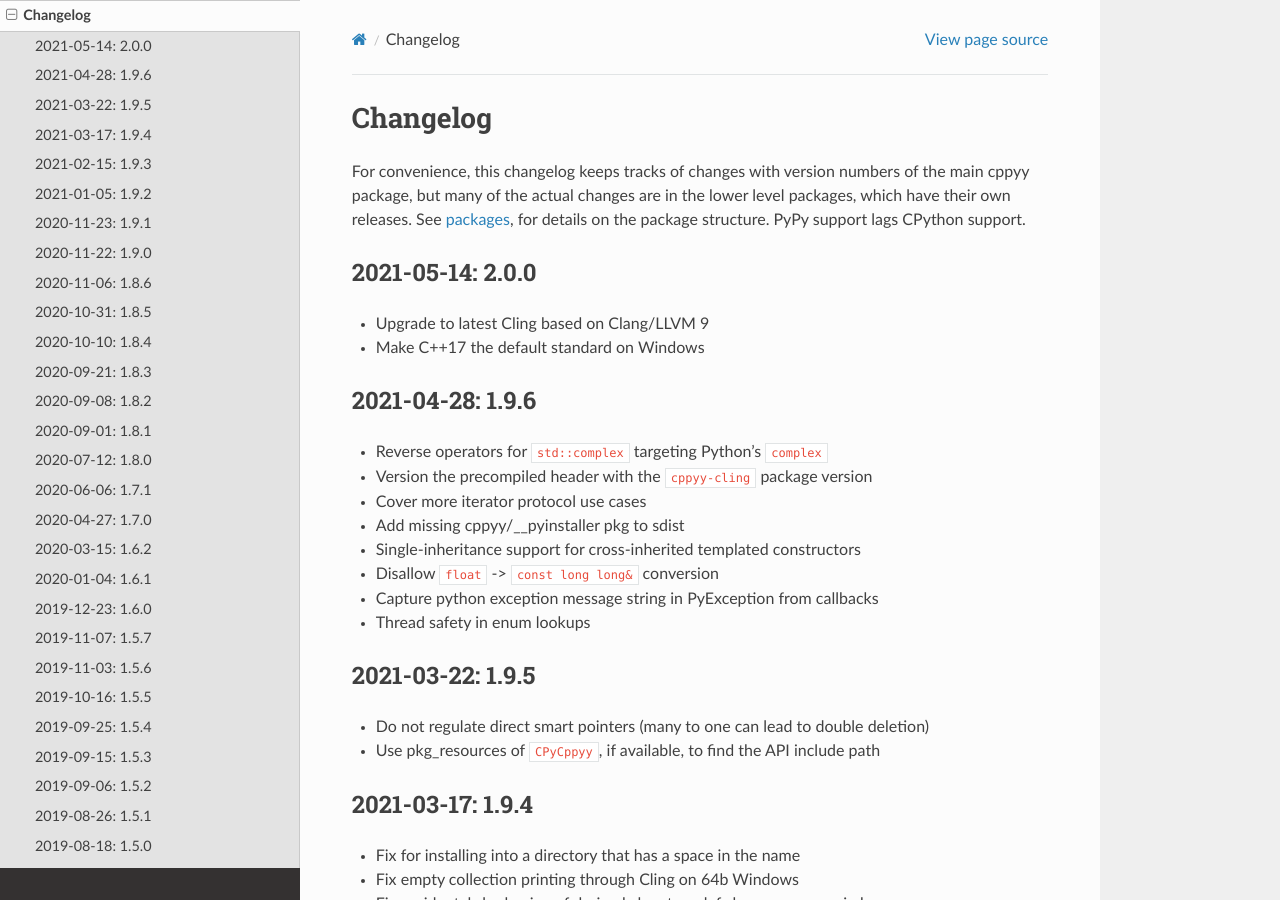
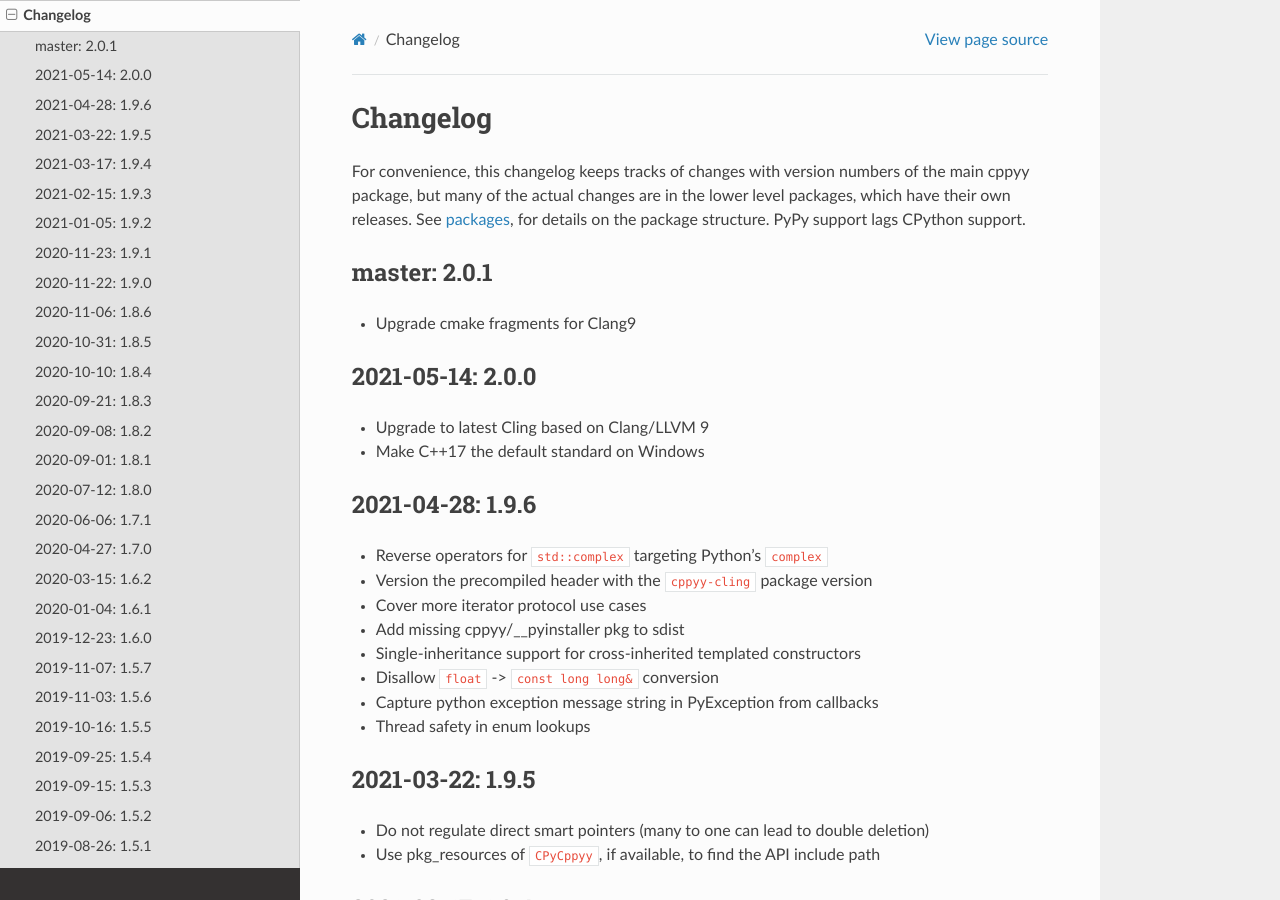
Before and after one commit to wlav/cppyy, a Sphinx documentation site: the page built from doc/source/changelog.rst, in a window 1280 px wide and 900 px high. Built offline with Sphinx 7.4.7 and the Read the Docs theme 2.0.0, drawn with Linux system fonts in a browser that asks for light colours.

Commit message:
Upgrade cmake fragments for Clang9

```diff
--- a/doc/source/changelog.rst
+++ b/doc/source/changelog.rst
@@ -8,6 +8,12 @@
 level packages, which have their own releases.
 See :doc:`packages <packages>`, for details on the package structure.
 PyPy support lags CPython support.
+
+
+master: 2.0.1
+-------------
+
+* Upgrade cmake fragments for Clang9
 
 
 2021-05-14: 2.0.0
```
